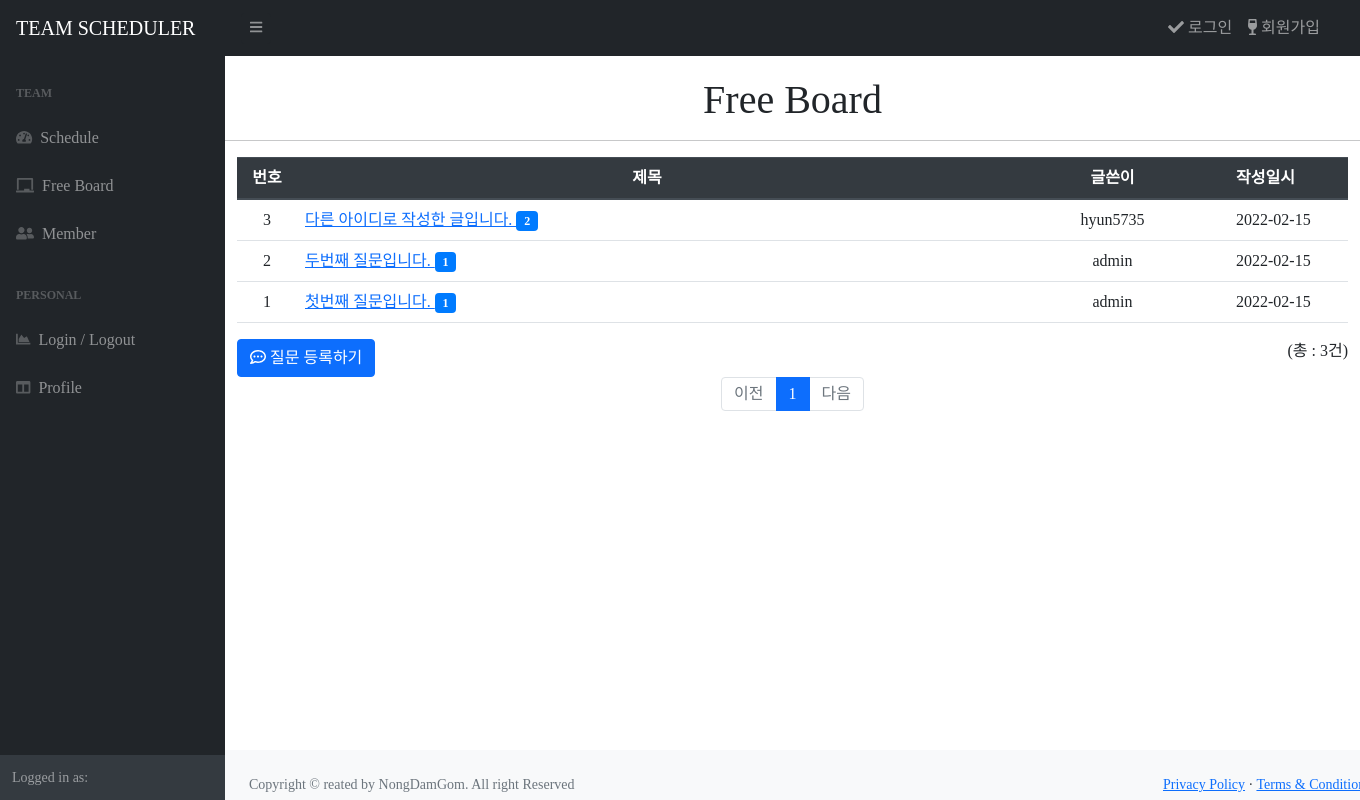
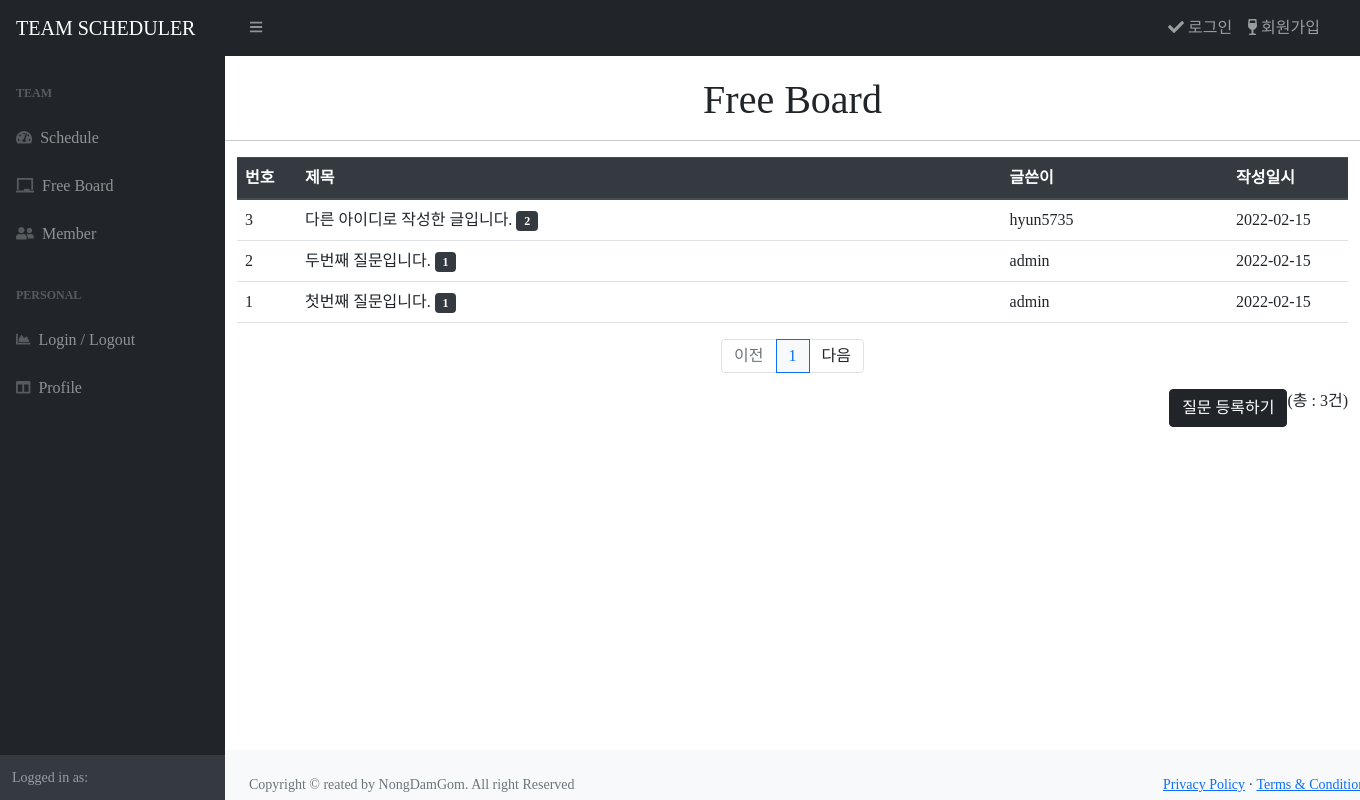
Before and after one commit to SonYongho/Interface_project, a Django app: page /board/ in a window 1360 px wide; the page is wider, and only the part inside the window is pictured. Run offline with Django 4.2, Linux system fonts and the light colour scheme; data comes from the database, SQL or seed files in the repository; some libraries are stand-ins or nearby versions; some web fonts are replaced.

Commit message:
220222_html_edit

```diff
--- a/templates/board/answer_form.html
+++ b/templates/board/answer_form.html
@@ -6,9 +6,9 @@
       <label for="content">답변내용</label>
       <textarea class="form-control" name="content" id="content" rows="10">{{ form.content.value|default_if_none:'' }}</textarea>
     </div>
-    <button type="submit" class="btn btn-primary"><i class="fas fa-share-square"></i> 저장하기</button>
+    <button type="submit" class="btn btn-dark"><i class="fas fa-share-square"></i> 저장하기</button>
     <!-- 자바 스크립트 사용한다는 표시 -->
-    <a href="javascript:history.back()" class="btn btn-primary"><i class="fas fa-undo"></i> 수정 취소 </a>
+    <a href="javascript:history.back()" class="btn btn-dark"><i class="fas fa-undo"></i> 수정 취소 </a>
   </form>
 </div>
 {% endblock %}
--- a/templates/board/comment_form.html
+++ b/templates/board/comment_form.html
@@ -8,7 +8,7 @@
       <textarea class="form-control" name="content" id="content"
         rows="3">{{ form.content.value|default_if_none:'' }}</textarea>
     </div>
-    <button type="submit" class="btn btn-primary">저장하기</button>
+    <button type="submit" class="btn btn-dark">저장하기</button>
   </form>
 </div>
 {% endblock %}
--- a/templates/board/question_form.html
+++ b/templates/board/question_form.html
@@ -15,8 +15,7 @@
       <label for="content">내용</label>
       <textarea class="form-control" name="content" id="content" rows="10">{{form.content.value|default_if_none:''}}</textarea>
     </div>
-
-    <button type="submit" class="btn btn-primary">저장하기</button>
+    <button type="submit" class="btn btn-dark">저장하기</button>
   </form>
 </div>
 {% endblock %}
--- a/templates/board/question_list.html
+++ b/templates/board/question_list.html
@@ -4,29 +4,29 @@
 <!--오버라이딩 -->
 <div class="container my-3">
   <div class="user-container my-3">
-    <table class="table  table-hover">
+    <table class="table table table-hover">
       <thead>
         <tr class="thead-dark">
-          <th style="width: 60px; text-align: center;">번호</th>
-          <th style="width: 700px; text-align: center;">제목</th>
-          <th style="text-align: center;">글쓴이</th>
+          <th style="width: 60px">번호</th>
+          <th>제목</th>
+          <th>글쓴이</th>
           <th style="width: 120px">작성일시</th>
         </tr>
       </thead>
       <tbody>
         {% if question_list %} {% for question in question_list %}
         <tr>
-          <td style="text-align: center;">
+          <td>
             <!-- 번호 = 전체건수 - 시작인덱스 - 현재인덱스 +1-->
             {{ question.id }}
           </td>
           <td>
-            <a href="{% url 'board:detail' question.id %}"> {{ question.subject }} </a>
+            <a href="{% url 'board:detail' question.id %}" style="text-decoration: none;" class="text-dark"> {{ question.subject }} </a>
             {% if question.answer_set.count > 0 %}
-            <span class="badge badge-pill badge-primary"> {{ question.answer_set.count }}</span>
+            <span class="badge badge-pill badge-dark"> {{ question.answer_set.count }}</span>
             {% endif %}
           </td>
-          <td style="text-align: center;">{{ question.author.username}}</td>
+          <td>{{ question.author.username}}</td>
           <td>{{ question.create_date | date:'Y-m-d' }}</td>
           <!-- H:i:s 시간-->
         </tr>
@@ -38,17 +38,15 @@
       </tbody>
     </table>
 
+    {% include 'pagination.html' with page_obj=question_list %}
     <div class="clearfix">
       {% comment %} footer 간격 넓히기 : clearfix, 같은 라인에 쓰기 : float {% endcomment %}
       <div class="float-right">(총 : {{question_list.paginator.count}}건)</div>
       <!-- 총 건에서 total_count 로 해도 됨 -->
-      <div class="float-left">
-        <a href="{% url 'board:question_create' %}" class="text-left btn btn-primary"><i class="far fa-comment-dots"></i> 질문 등록하기</a>
+      <div class="float-right">
+        <a href="{% url 'board:question_create' %}" class="text-left btn btn-dark"> 질문 등록하기</a>
       </div>
     </div>
-
-    {% include 'pagination.html' with page_obj=question_list %}
-
   </div>
 </div>
 {% endblock %}
--- a/templates/cal/cal_base.html
+++ b/templates/cal/cal_base.html
@@ -9,11 +9,10 @@
 
     <link
       rel="stylesheet"
-      href="https://use.fontawesome.com/releases/v5.7.0/css/all.css"
-      integrity="sha384-lZN37f5QGtY3VHgisS14W3ExzMWZxybE1SJSEsQp9S+oqd12jhcu+A56Ebc1zFSJ"
+      href="https://use.fontawesome.com/releases/v5.0.10/css/all.css"
+      integrity="sha384-+d0P83n9kaQMCwj8F4RJB66tzIwOKmrdb46+porD/OvrJ+37WqIM7UoBtwHO6Nlg"
       crossorigin="anonymous"
     />
-
     <link rel="stylesheet" type="text/css" href="{% static 'cal/styles.css' %}" />
   </head>
   <body>
--- a/templates/cal/event_detail.html
+++ b/templates/cal/event_detail.html
@@ -1,11 +1,7 @@
 {% extends 'cal/cal_base.html' %} {% block title %} Event {% endblock %} {% block content_side %}
 
-<div class="clearfix">
-  <a class="btn btn-info left" href="{% url 'cal:calendar' %}"> Calendar </a>
-</div>
-
 <div class="container my-3">
-  <h5>user : <a href="{% url 'users:profile' event.author.pk %}">{{ event.author.username }}</a></h5>
+  <div>user : <a href="{% url 'users:profile' event.author.pk %}">{{ event.author.username }}</a></div>
   <h2 class="border-bottom py-2">{{ event.title }}</h2>
   <div class="card my-3">
     <div class="card-body">
--- a/templates/cal/event_form.html
+++ b/templates/cal/event_form.html
@@ -13,7 +13,7 @@
 <div class="container my-3">
   <form method="post">
     {% csrf_token %}
-    <table class="form form-table table-light">
+    <table class="form form-table">
       <tr>
         <td>{{ event.author }}</td>
         <td>{{ form }}</td>
--- a/templates/common/signup.html
+++ b/templates/common/signup.html
@@ -1,7 +1,7 @@
 {% extends "base.html" %} {% block content %}
 <div class="login-form " style="margin-top: 10%;">
   <h3 class="mb-5">
-    <p class="text-danger login" style="text-align: center;">SIGNUP</p>
+    <p class="text-dark login" style="text-align: center;">SIGNUP</p>
   </h3>
 <style>
   .login {
@@ -52,7 +52,7 @@
           placeholder="이메일을 입력해주세요."
       />
     </div>
-    <button type="submit" class="btn btn-danger col-12" style="margin-top: 10%;">생성하기</button>
+    <button type="submit" class="btn btn-dark col-12" style="margin-top: 10%;">생성하기</button>
     <div class="sns-btn col-6">
   </form>
 </div>
--- a/templates/navbar.html
+++ b/templates/navbar.html
@@ -23,7 +23,7 @@
   <!-- Navbar Brand-->
   <a class="navbar-brand ml-3" href="{% url 'board:index' %}">TEAM SCHEDULER</a>
   <button
-    class="navbar-toggler ml-auto btn-secondary"
+    class="navbar-toggler ml-auto"
     type="button"
     data-toggle="collapse"
     data-target="#navbarNav"
@@ -34,7 +34,7 @@
     <span class="navbar-toggler-icon"></span>
   </button>
   <!-- Sidebar Toggle-->
-  <button class="btn btn-link btn-sm btn-dark order-1 order-lg-0 me-4 me-lg-0" id="sidebarToggle" href="#!"><i class="fas fa-bars"></i></button>
+  <button class="btn btn-link btn-sm order-1 order-lg-0 me-4 me-lg-0" id="sidebarToggle" href="#!"><i class="fas fa-bars"></i></button>
   <!-- Navbar-->
   <form class="d-none d-md-inline-block form-inline ms-auto me-0 me-md-3 my-2 my-md-0">
     <ul class="navbar-nav ml-auto">
--- a/templates/pagination.html
+++ b/templates/pagination.html
@@ -17,21 +17,21 @@
   <!-- -->
   {% if page_number == page_obj.number %}
   <li class="page-item active" aria-current="page">
-    <a class="page-link" href="?page={{ page_number }}">{{ page_number }}</a>
+    <a class="page-link text-primary bg-light" href="?page={{ page_number }}">{{ page_number }}</a>
   </li>
   {% else %}
   <li class="page-item">
-    <a class="page-link" href="?page={{ page_number }}">{{ page_number }}</a>
+    <a class="page-link text-dark" href="?page={{ page_number }}">{{ page_number }}</a>
   </li>
   {% endif %} {% endif %} {% endfor %}
   <!-- 다음페이지 -->
   {% if page_obj.has_next %}
   <li class="page-item">
-    <a class="page-link" href="?page={{ page_obj.next_page_number }}">다음</a>
+    <a class="page-link text-dark" href="?page={{ page_obj.next_page_number }}">다음</a>
   </li>
   {% else %}
   <li class="page-item disabled">
-    <a class="page-link" tabindex="-1" aria-disabled="true" href="#"> 다음</a>
+    <a class="page-link text-dark" tabindex="-1" aria-disabled="true" href="#"> 다음</a>
   </li>
   {% endif %}
 </ul>
```
Also changed, not shown: templates/base.html (+8 -36 lines), templates/board/question_detail.html (+4 -5 lines), templates/cal/calendar.html (+13 -13 lines), templates/cal/event.html (added, +37 -0 lines), templates/common/member.html (+4 -4 lines).
